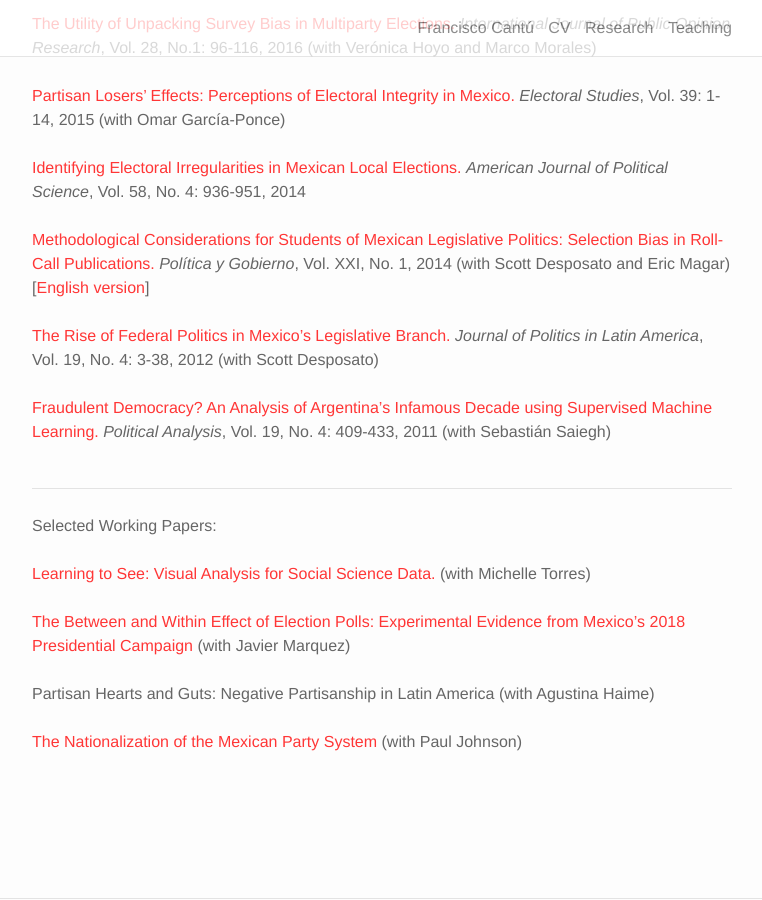
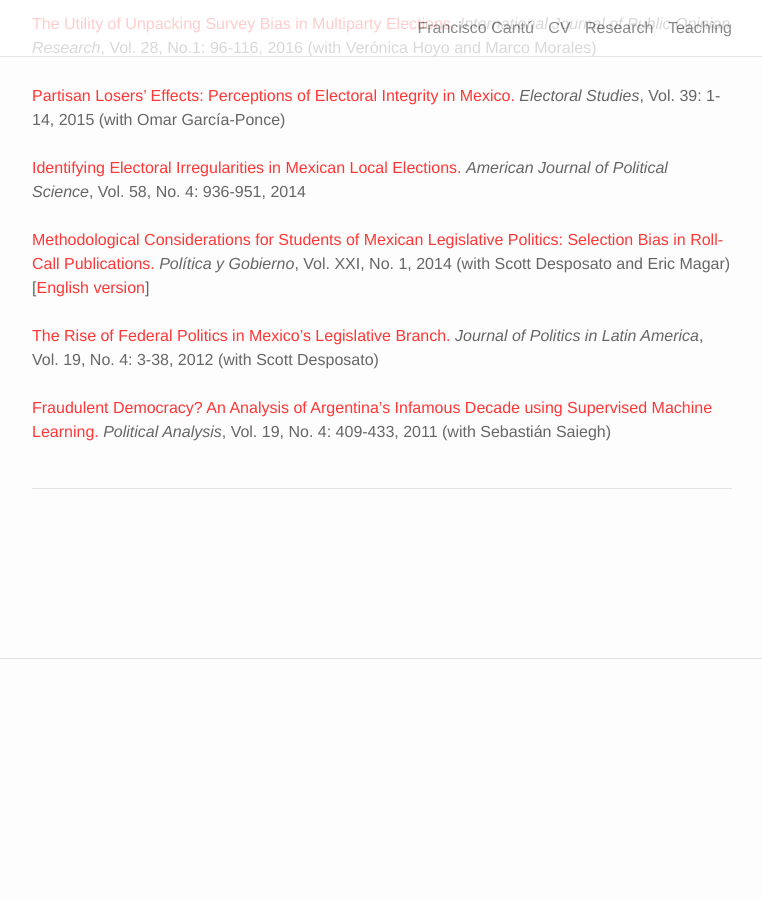
Before and after one commit to franciscocantu/franciscocantu.github.io, a Jekyll site: the page built from research.md, in a window 1280 px wide and 900 px high, scrolled down 1130 px. Shown: the whole window, without its empty margins (258-1020 px from the left). Built offline with Jekyll 4.4.1, drawn with Linux system fonts in a browser that asks for light colours; nearby versions of some CDN libraries; after the commit the page ends 1790 px from its top, so only the background shows below that.

Commit message:
Update research.md

```diff
--- a/research.md
+++ b/research.md
@@ -97,13 +97,3 @@ Sebastián Saiegh) <br>
 <br>
 <hr>
 <br>
-Selected Working Papers:
-<br>
-<br>
-<a href="/Papers/PA_MTFC_LearningToSee_Rev01.pdf">Learning to See: Visual Analysis for Social Science Data.</a>  (with Michelle Torres)<br>
-<br>
-<a href="/Papers/PollsEffects_APSA.pdf">The Between and Within Effect of Election Polls: Experimental Evidence from Mexico's 2018 Presidential Campaign</a> (with Javier Marquez)<br>
-<br>
-Partisan Hearts and Guts: Negative Partisanship in Latin America (with Agustina Haime)<br>
-<br>
-<a href="/Papers/MexPartySystemNationalization.pdf">The Nationalization of the Mexican Party System</a> (with Paul Johnson)
```
